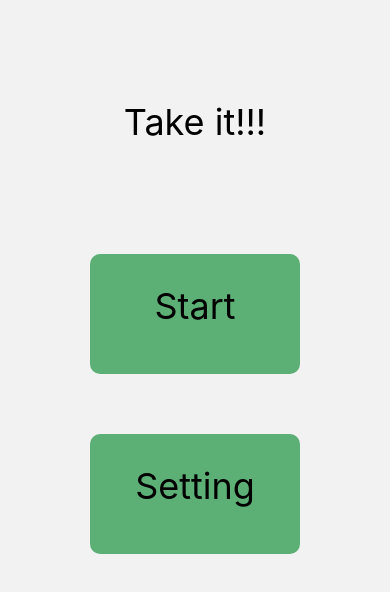
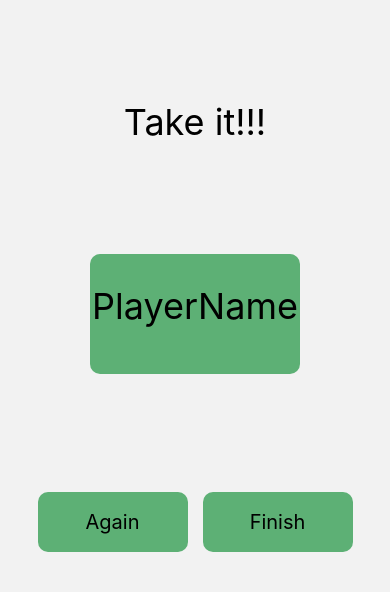
Before and after one commit to akaka0039/Take_it, a React Native app: screen /Result in a window 390 px wide. Shown: the top 592 px of the page. Built offline with nearby package versions, Linux system fonts and the light colour scheme.

Commit message:
add result-page

```diff
--- a/App.js
+++ b/App.js
@@ -2,6 +2,7 @@ import Home from "./src/Home/home";
 import Set from "./src/Set/set";
 import Setting from "./src/Setting/index";
 import Game from "./src/Game/index";
+import Result from "./src/Result/index";
 import { NavigationContainer } from "@react-navigation/native";
 import { createNativeStackNavigator } from "@react-navigation/native-stack";
 
@@ -19,6 +20,7 @@ export default function App() {
         <Stack.Screen name="Set" component={Set} />
         <Stack.Screen name="Setting" component={Setting} />
         <Stack.Screen name="Game" component={Game} />
+        <Stack.Screen name="Result" component={Result} />
       </Stack.Navigator>
     </NavigationContainer>
   );
--- a/src/Game/index.js
+++ b/src/Game/index.js
@@ -48,7 +48,7 @@ export default function Home() {
       </Pressable>
       <Text style={styles.numberText}>7</Text>
       <View style={styles.Box}>
-        <Pressable onPress={() => navigation.navigate("Set")}>
+        <Pressable onPress={() => navigation.navigate("Result")}>
           <View style={styles.buttonBox}>
             <Text
               style={styles.buttonText}
--- /dev/null
+++ b/src/Result/Button.js
@@ -0,0 +1,32 @@
+import { StyleSheet, Text, View, Pressable } from "react-native";
+import React from "react";
+
+export default function Button({ text, onPress }) {
+  return (
+    <Pressable style={styles.button} onPress={onPress}>
+      <View style={styles.textContainer}>
+        <Text style={styles.text}>{text}</Text>
+      </View>
+    </Pressable>
+  );
+}
+
+const styles = StyleSheet.create({
+  button: {
+    width: 150,
+    height: 60,
+    flexDirection: "row",
+    alignItems: "center",
+    marginVertical: 8,
+    backgroundColor: "#5DB075",
+    borderRadius: 10,
+  },
+  textContainer: {
+    flex: 1,
+    alignItems: "center",
+  },
+  text: {
+    fontSize: 20,
+    lineHeight: 24,
+  },
+});
--- /dev/null
+++ b/src/Result/index.js
@@ -0,0 +1,73 @@
+import { StyleSheet, View, Text, Pressable } from "react-native";
+import React from "react";
+import { useNavigation } from "@react-navigation/native";
+import Button from "./Button";
+
+export default function Home() {
+  const navigation = useNavigation();
+  return (
+    <View style={styles.container}>
+      <Text style={styles.titleText}>Take it!!!</Text>
+      <Pressable onPress={() => navigation.navigate("Set")}>
+        <View style={styles.cardBoxStart}>
+          <Text style={styles.startText}>PlayerName</Text>
+        </View>
+      </Pressable>
+      <View style={styles.button}>
+        <Button
+          text="Again"
+          onPress={() => {
+            navigation.navigate("Game");
+          }}
+        />
+        <Button text="Finish" onPress={() => navigation.navigate("Home")} />
+      </View>
+    </View>
+  );
+}
+
+const styles = StyleSheet.create({
+  container: {
+    flex: 1,
+  },
+  titleBox: {
+    height: 100,
+  },
+  titleText: {
+    paddingVertical: 100,
+    fontSize: 36,
+    textAlign: "center",
+  },
+  cardBoxStart: {
+    borderRadius: 10,
+    marginVertical: 10,
+    marginHorizontal: 90,
+    height: 120,
+    backgroundColor: "#5DB075",
+    paddingBottom: 30,
+  },
+  startText: {
+    paddingTop: 30,
+    fontSize: 36,
+    textAlign: "center",
+  },
+  cardBoxSetting: {
+    borderRadius: 10,
+    marginVertical: 50,
+    marginHorizontal: 90,
+    height: 120,
+    backgroundColor: "#5DB075",
+  },
+  settingText: {
+    paddingTop: 30,
+    fontSize: 36,
+    textAlign: "center",
+  },
+  button: {
+    paddingTop: 100,
+    paddingHorizontal: 30,
+    flexDirection: "row",
+    justifyContent: "space-around",
+    alignItems: "center",
+  },
+});
```
Also changed, not shown: eas 2.json (deleted, +0 -28 lines).
